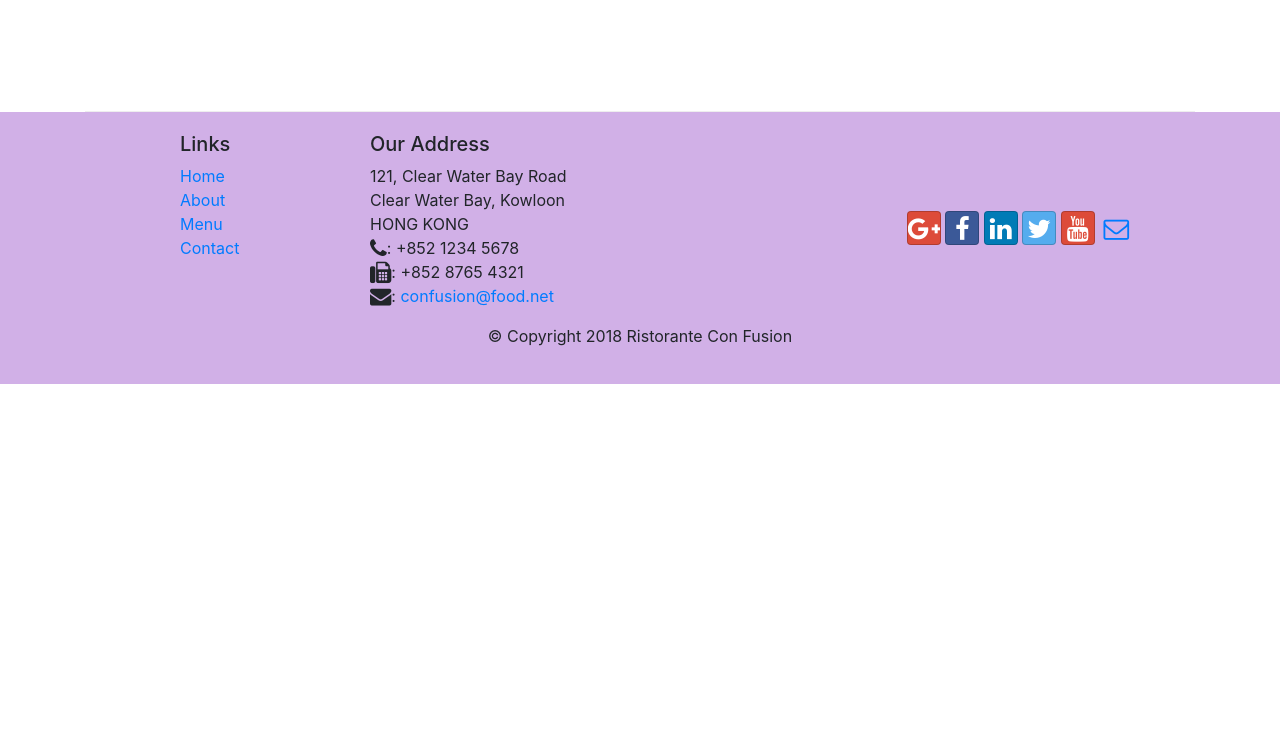
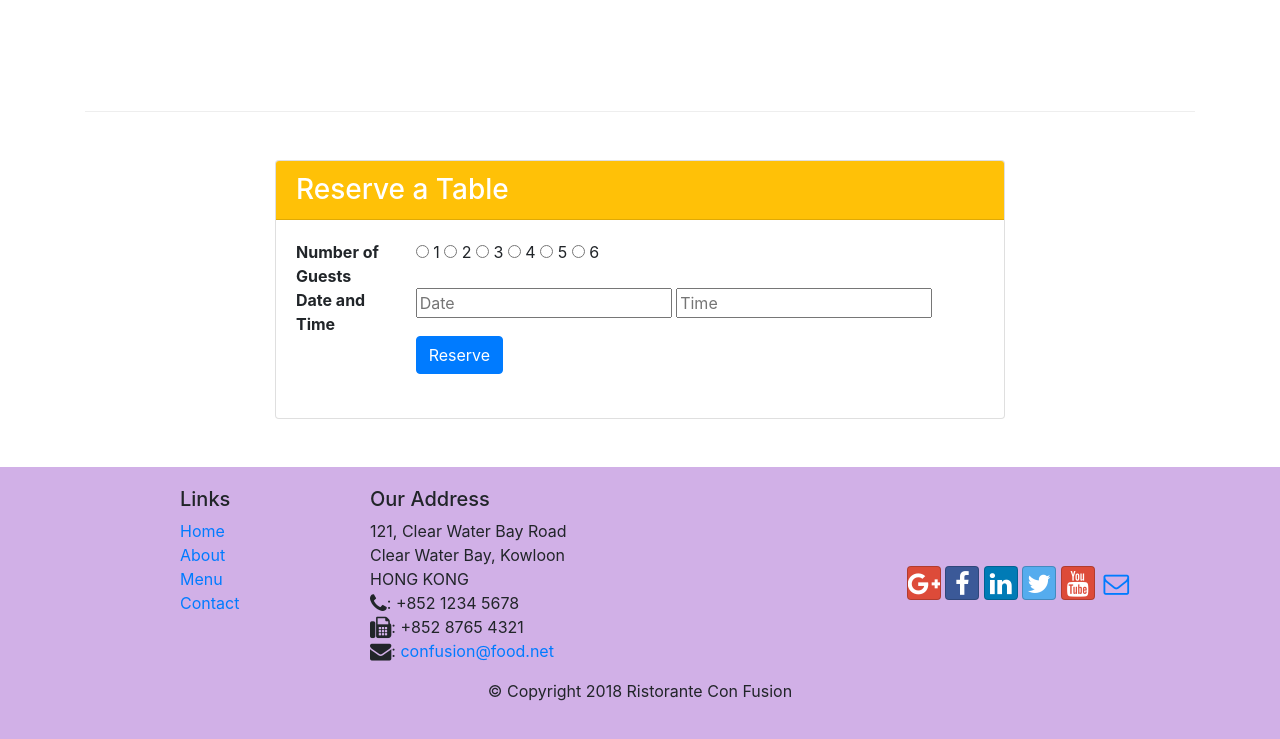
Before and after one commit to Sakshi314/BootStrap, a website: page index.html in a window 1280 px wide. Shown: the part 1422-2161 px from the top of the page. Before the commit the page ends 1806 px from the top, so only its background shows below. Drawn offline with nearby package versions, Linux system fonts and the light colour scheme.

Commit message:
project making table

```diff
--- a/index.html
+++ b/index.html
@@ -47,8 +47,16 @@
                     <p>We take inspiration from the World's best cuisines, and create a unique fusion experience. Our
                         lipsmacking creations will tickle your culinary senses!</p>
                 </div>
-                <div class="col-12 col-sm align-self-center">
+                <div class="col-12 col-sm-3 align-self-center">
                     <img src="img/logo.png" class="img-fluid">
+                </div>
+                <div class="col-12 col-sm-3 align-self-center">
+                    <a href="#bottom">
+                        <button class="btn-sm btn-warning btn-block"> Reserve Table </button>
+                    </a>
+                    <!-- <button id="#reserve" type="button" class="btn-sm btn-warning btn-block">
+                        Reserve Table
+                    </button> -->
                 </div>
             </div>
         </div>
@@ -84,7 +92,7 @@
 
                     <div class="media-body">
 
-                        <h2>Weekend Grand Buffet</h2>
+                        <h2>Weekend Grand Buffet <span class="badge badge-danger">NEW</span></h2>
                         <p>Featuring mouthwatering combinations with a choice of five different salads, six enticing
                             appetizers,
                             six main entrees and five choicest desserts. Free flowing bubbly and soft drinks. All for
@@ -115,9 +123,42 @@
                 </div>
             </div>
         </div>
+        <a name="bottom"></a>
+        <div class="row justify-content-center ">
+            <div class=" col-12 col-sm-8">
+                <div class="card mt-5 mb-5 ">
+                    <h3 class="card-header bg-warning text-white">Reserve a Table</h3>
+                    <div class="card-body">
+                        <dl class="row">
+                            <dt class="col-sm-2">Number of Guests</dt>
+                            <dd class="col-10">
+                                <lable class="radio-inline"><input type="radio"> 1</lable>
+                                <lable class="radio-inline"><input type="radio"> 2</lable>
+                                <lable class="radio-inline"><input type="radio"> 3</lable>
+                                <lable class="radio-inline"><input type="radio"> 4</lable>
+                                <lable class="radio-inline"><input type="radio"> 5</lable>
+                                <lable class="radio-inline"><input type="radio"> 6</lable>
+                            </dd>
+                            <dt class="col-sm-2">Date and Time</dt>
+                            <dd class="col-10">
+                                <lable><input type="text" placeholder="Date"></lable>
+                                <lable><input type="text" placeholder="Time"></lable>
+                            </dd>
+                            <dt class="col-sm-2"></dt>
+                            <dd class="col-10">
+                                <button class="btn btn-primary ">Reserve</button>
+                            </dd>
+
+                        </dl>
+                    </div>
+
+                </div>
+            </div>
+        </div>
+
     </div>
 
-    <footer class="footer">
+    <footer class=" footer">
         <div class="container">
             <div class="row">
                 <div class="col-4 offset-1 col-sm-2">
```
